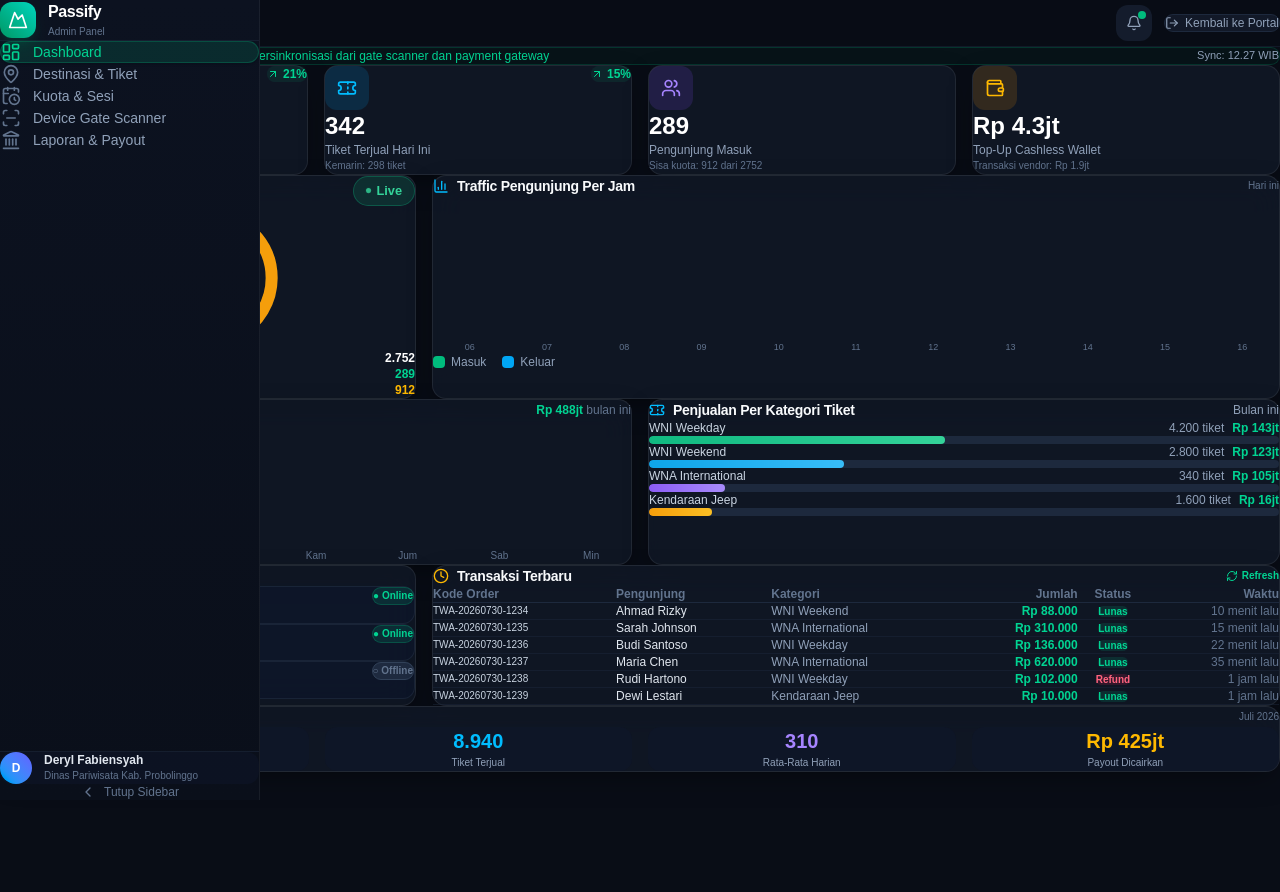
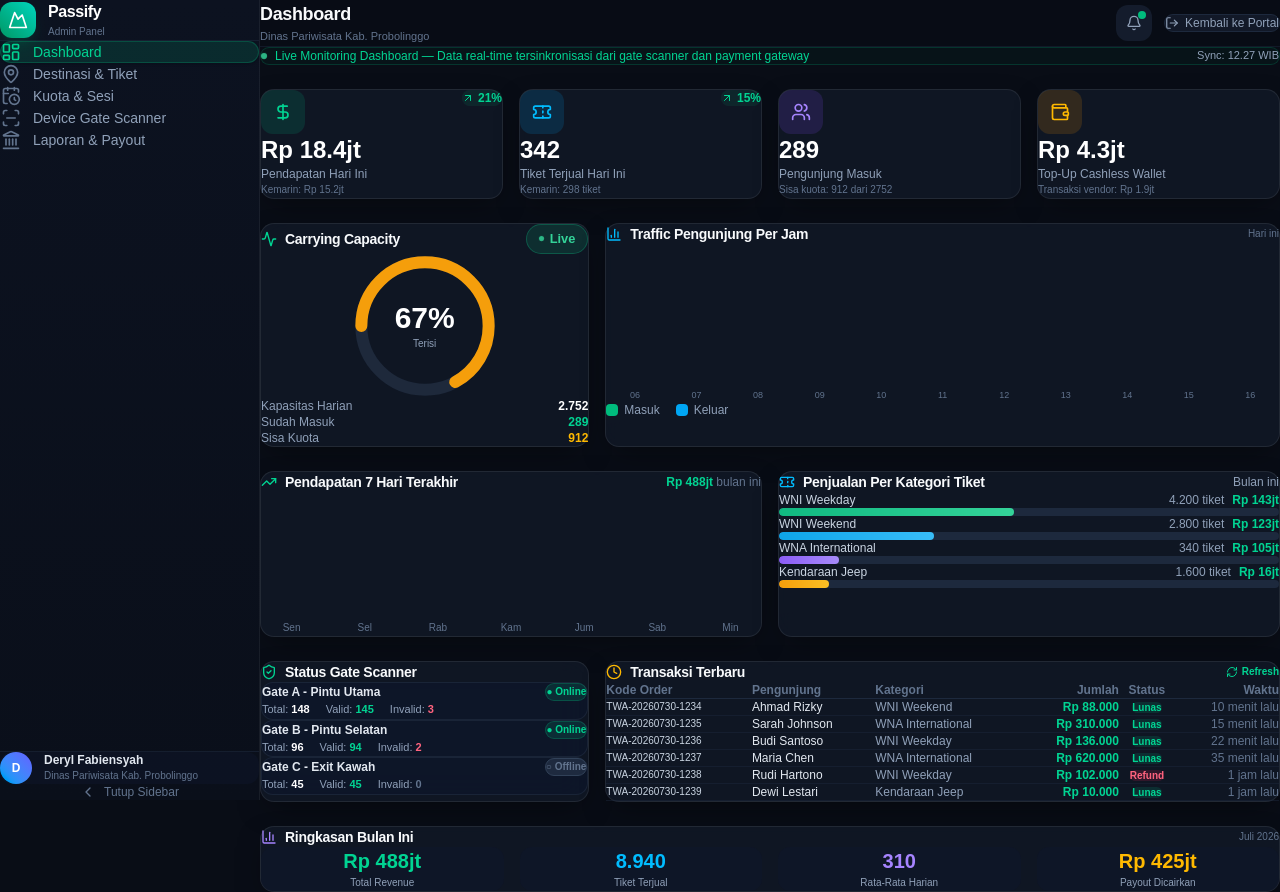
Before and after one commit to Derylfabiensyah/passify, a React app in the folder frontend/: page /admin in a window 1280 px wide. Before the commit the page ends 800 px from the top, so only its background shows below. Built offline with nearby package versions, Linux system fonts and the light colour scheme; the HTML template or start-up script is replaced by a standard one.

Commit message:
fix(admin): use robust inline margin/width for sidebar and flex-col gap layout to prevent overlapping sections

```diff
--- a/frontend/src/components/admin/AdminLayout.jsx
+++ b/frontend/src/components/admin/AdminLayout.jsx
@@ -22,10 +22,9 @@ export default function AdminLayout({ children }) {
     <div className="flex min-h-screen bg-[#090d16]">
       {/* Sidebar */}
       <aside
-        className={`fixed top-0 left-0 h-screen z-40 flex flex-col transition-all duration-300 ease-in-out ${
-          collapsed ? 'w-[72px]' : 'w-[260px]'
-        }`}
+        className="fixed top-0 left-0 h-screen z-40 flex flex-col transition-all duration-300 ease-in-out"
         style={{
+          width: collapsed ? 72 : 260,
           background: 'linear-gradient(180deg, #0c1220 0%, #0a0f1a 100%)',
           borderRight: '1px solid rgba(255,255,255,0.06)'
         }}
@@ -93,7 +92,10 @@ export default function AdminLayout({ children }) {
       </aside>
 
       {/* Main Content Area */}
-      <div className={`flex-1 transition-all duration-300 ${collapsed ? 'ml-[72px]' : 'ml-[260px]'}`}>
+      <div
+        className="flex-1 transition-all duration-300 min-w-0"
+        style={{ marginLeft: collapsed ? 72 : 260 }}
+      >
         {/* Top Header Bar */}
         <header className="sticky top-0 z-30 flex items-center justify-between gap-4 px-6 py-3 border-b border-slate-800/50 bg-[#090d16]/90 backdrop-blur-md">
           <div>
--- a/frontend/src/pages/admin/DashboardOverview.jsx
+++ b/frontend/src/pages/admin/DashboardOverview.jsx
@@ -59,7 +59,7 @@ export default function DashboardOverview() {
   const quotaUsedPct = Math.round(((stats.today.total_capacity - stats.today.remaining_quota) / stats.today.total_capacity) * 100);
 
   return (
-    <div className="space-y-6">
+    <div className="flex flex-col gap-6">
       {/* Top Banner Status */}
       <div className="flex items-center justify-between bg-emerald-950/20 border border-emerald-500/20 rounded-xl px-4 py-2 text-xs text-emerald-400">
         <span className="flex items-center gap-2 font-medium">
--- a/frontend/src/pages/admin/DestinationsPage.jsx
+++ b/frontend/src/pages/admin/DestinationsPage.jsx
@@ -364,7 +364,7 @@ export default function DestinationsPage() {
   };
 
   return (
-    <div className="space-y-5">
+    <div className="flex flex-col gap-5">
       {/* Header */}
       <div className="flex flex-col sm:flex-row sm:items-center justify-between gap-4">
         <div>
--- a/frontend/src/pages/admin/FinancePage.jsx
+++ b/frontend/src/pages/admin/FinancePage.jsx
@@ -60,7 +60,7 @@ export default function FinancePage() {
   const platformFeePct = ((totalFee / PAYOUT_HISTORY.reduce((s, p) => s + p.gross, 0)) * 100).toFixed(1);
 
   return (
-    <div className="space-y-6">
+    <div className="flex flex-col gap-6">
       {/* Header */}
       <div className="flex flex-col sm:flex-row sm:items-center justify-between gap-4">
         <div>
--- a/frontend/src/pages/admin/GatesPage.jsx
+++ b/frontend/src/pages/admin/GatesPage.jsx
@@ -264,7 +264,7 @@ export default function GatesPage() {
   const uniqueDestinations = [...new Set(devices.map(d => d.destination))];
 
   return (
-    <div className="space-y-6">
+    <div className="flex flex-col gap-6">
       {/* Header */}
       <div className="flex flex-col sm:flex-row sm:items-center justify-between gap-4">
         <div>
--- a/frontend/src/pages/admin/QuotasPage.jsx
+++ b/frontend/src/pages/admin/QuotasPage.jsx
@@ -270,7 +270,7 @@ export default function QuotasPage() {
   };
 
   return (
-    <div className="space-y-6">
+    <div className="flex flex-col gap-6">
       {/* Header */}
       <div className="flex flex-col sm:flex-row sm:items-center justify-between gap-4">
         <div>
```
